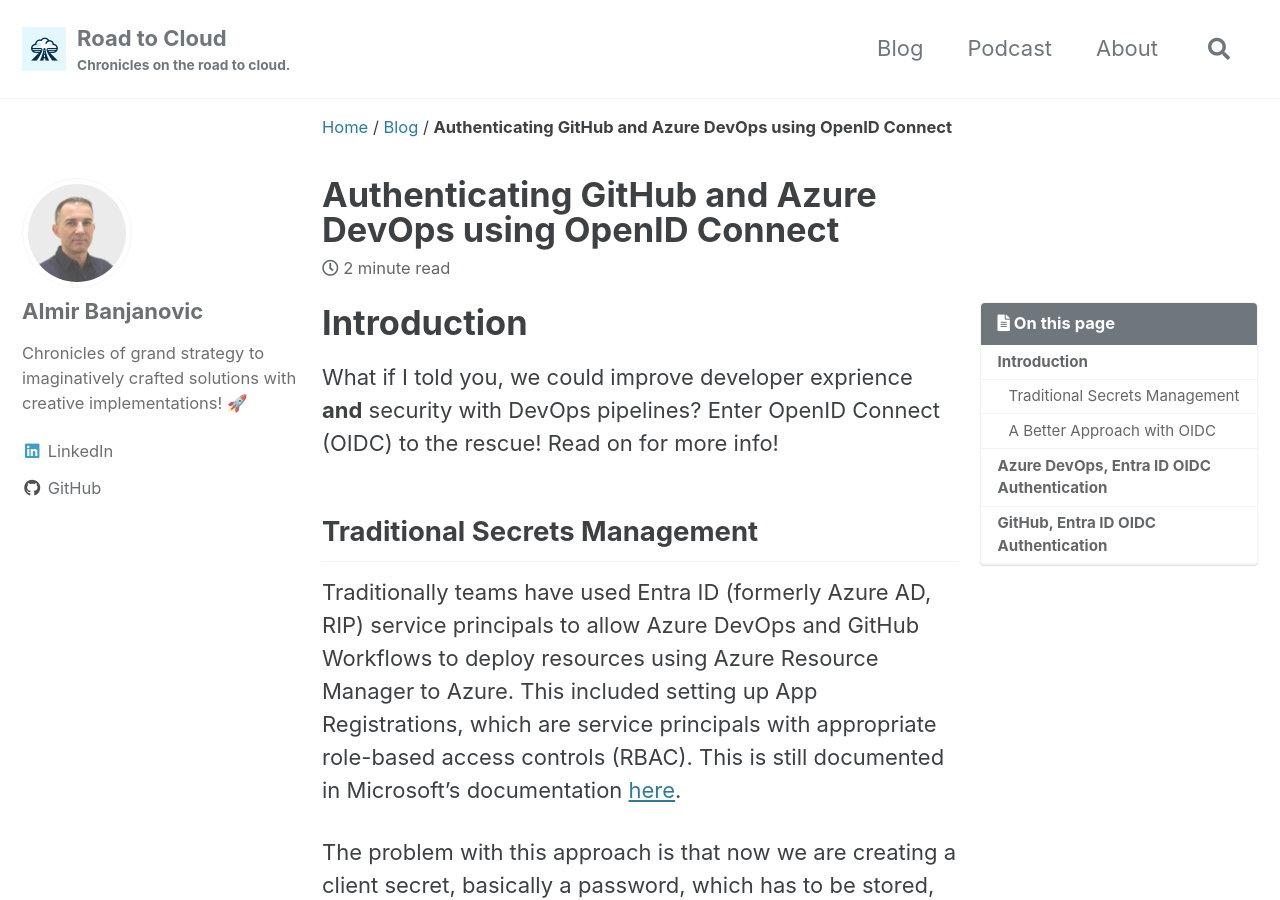
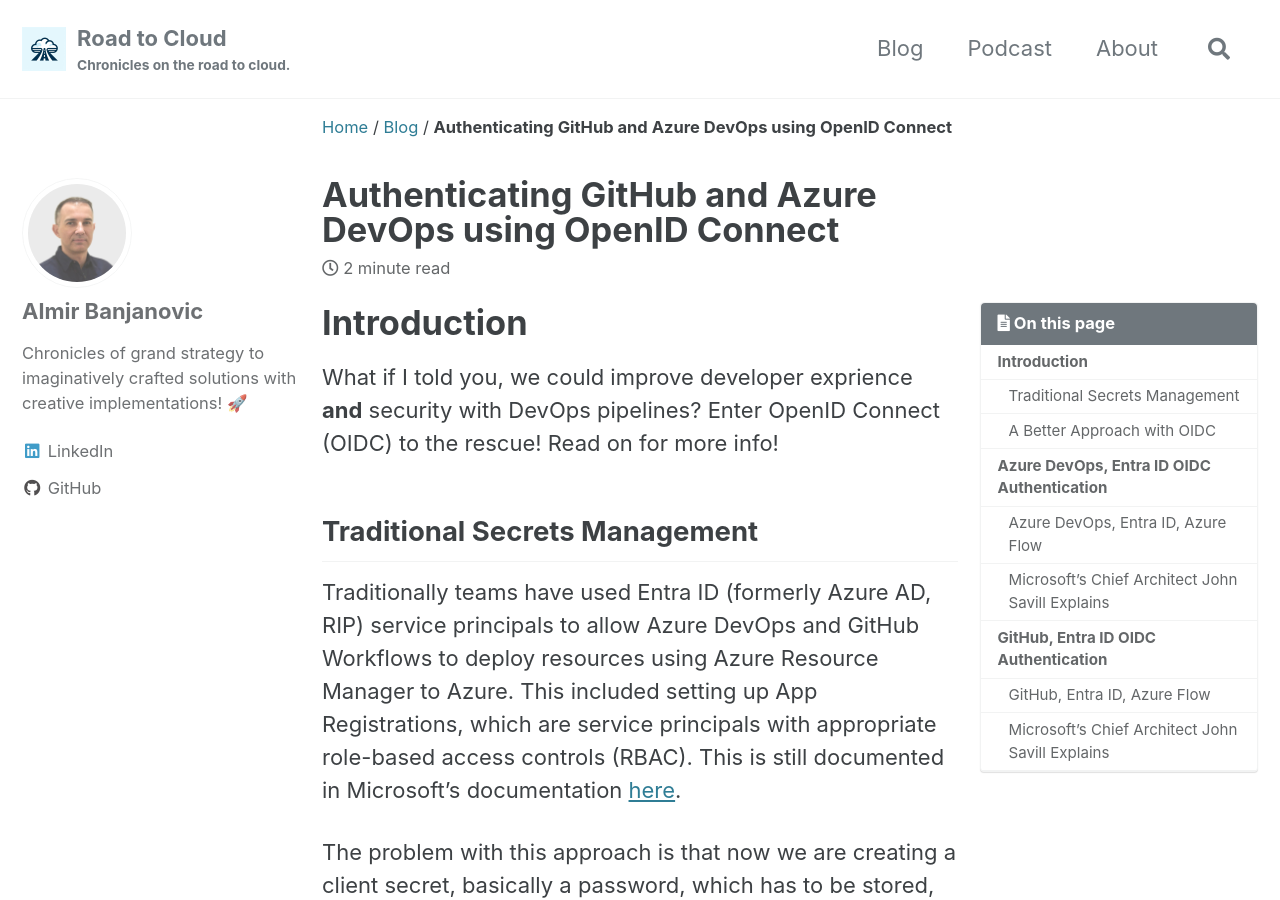
Before and after one commit to almirbanjanovic/roadtocloud.github.io, a Jekyll site: the page built from blog/_posts/2024-03-01-github-and-azure-devops-oidc-authentication.md, in a window 1280 px wide and 900 px high. Built offline with Jekyll 4.4.1, drawn with Linux system fonts in a browser that asks for light colours; cached includes are drawn as plain includes; some of the changed text lies outside the part shown.

Commit message:
Update 2024-03-01-github-and-azure-devops-oidc-authentication.md

```diff
--- a/blog/_posts/2024-03-01-github-and-azure-devops-oidc-authentication.md
+++ b/blog/_posts/2024-03-01-github-and-azure-devops-oidc-authentication.md
@@ -27,10 +27,12 @@ A step-by-step guide to configure OIDC using Workload Identity Federation can be
 # Azure DevOps, Entra ID OIDC Authentication
 A picture is worth a thousand words.  I've laid out the authentication flow in the diagram below for Azue DevOps.  No more secrets management!
 
+## Azure DevOps, Entra ID, Azure Flow
 <figure>
     <a href="/assets/images/azure-devops-oidc.jpg"><img src="/assets/images/azure-devops-oidc.jpg"></a>
 </figure>
 
+## Microsoft's Chief Architect John Savill Explains
 Microsoft's Chief Architect John Savill explains OIDC authentication with Workload Identity Federation in his awesome YouTube videos that I have linked below.
 
 <iframe width="560" height="315" src="https://www.youtube.com/embed/saTUeR_U3lA?si=r3OMGYwt5DVX3Iii" title="YouTube video player" frameborder="0" allow="accelerometer; autoplay; clipboard-write; encrypted-media; gyroscope; picture-in-picture; web-share" allowfullscreen></iframe>
@@ -38,10 +40,12 @@ Microsoft's Chief Architect John Savill explains OIDC authentication with Worklo
 # GitHub, Entra ID OIDC Authentication
 How does this flow look for GitHub and GitHub Actions Workflows?  Well pretty similar to Azure DevOps and Azure Pipelines.  Check it out, gone are secrets!
 
+## GitHub, Entra ID, Azure Flow
 <figure>
     <a href="/assets/images/github-oidc.jpg"><img src="/assets/images/github-oidc.jpg"></a>
 </figure>
 
+## Microsoft's Chief Architect John Savill Explains
 Once again, also check out Microsoft's Chief Architect John Savill explain this OIDC flow for GitHub.
 
 <iframe width="560" height="315" src="https://www.youtube.com/embed/XkhkkLBkAT4?si=faDeaiViVhgPyBxA" title="YouTube video player" frameborder="0" allow="accelerometer; autoplay; clipboard-write; encrypted-media; gyroscope; picture-in-picture; web-share" allowfullscreen></iframe>
```
